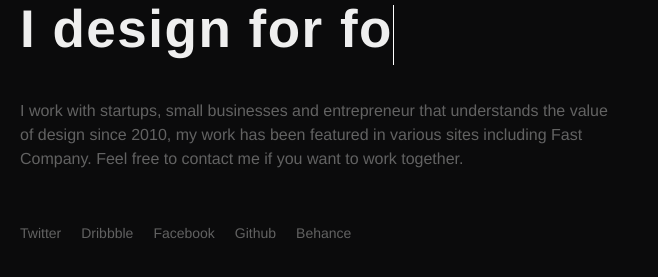
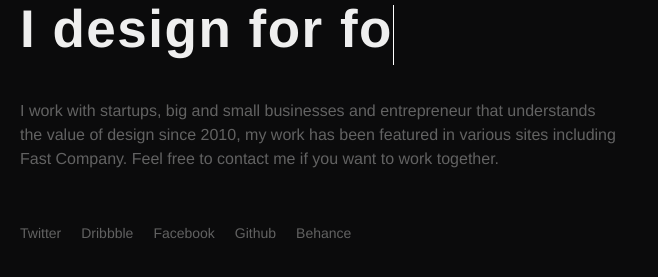
Before and after one commit to javierlocp/javierlocp.github.io, a Jekyll site: the page built from index.html, in a window 1280 px wide. Shown: the part 319-596 px from the top of the page, without its empty margins (0-658 px from the left). Built offline with Jekyll 4.4.1, drawn with Linux system fonts in a browser that asks for light colours.

Commit message:
change copy

```diff
--- a/index.html
+++ b/index.html
@@ -16,7 +16,7 @@
        </span>
     </h1>
       <!-- <p class="animated fadeInDown">I’ve been designing &amp; coding for startups since 2010, my work has been featured in Fast Company, Business Insider and others. Take a look around and feel free to contact me if you want to work together. </p> -->
-      <p class="animated fadeInDown">I work with startups, small businesses and entrepreneur that understands the value of design since 2010, my work has been featured in various sites including Fast Company. Feel free to contact me if you want to work together. </p>
+      <p class="animated fadeInDown">I work with startups, big and small businesses and entrepreneur that understands the value of design since 2010, my work has been featured in various sites including Fast Company. Feel free to contact me if you want to work together. </p>
   </section>
 
   <ul class="social animated fadeInDown">
```
